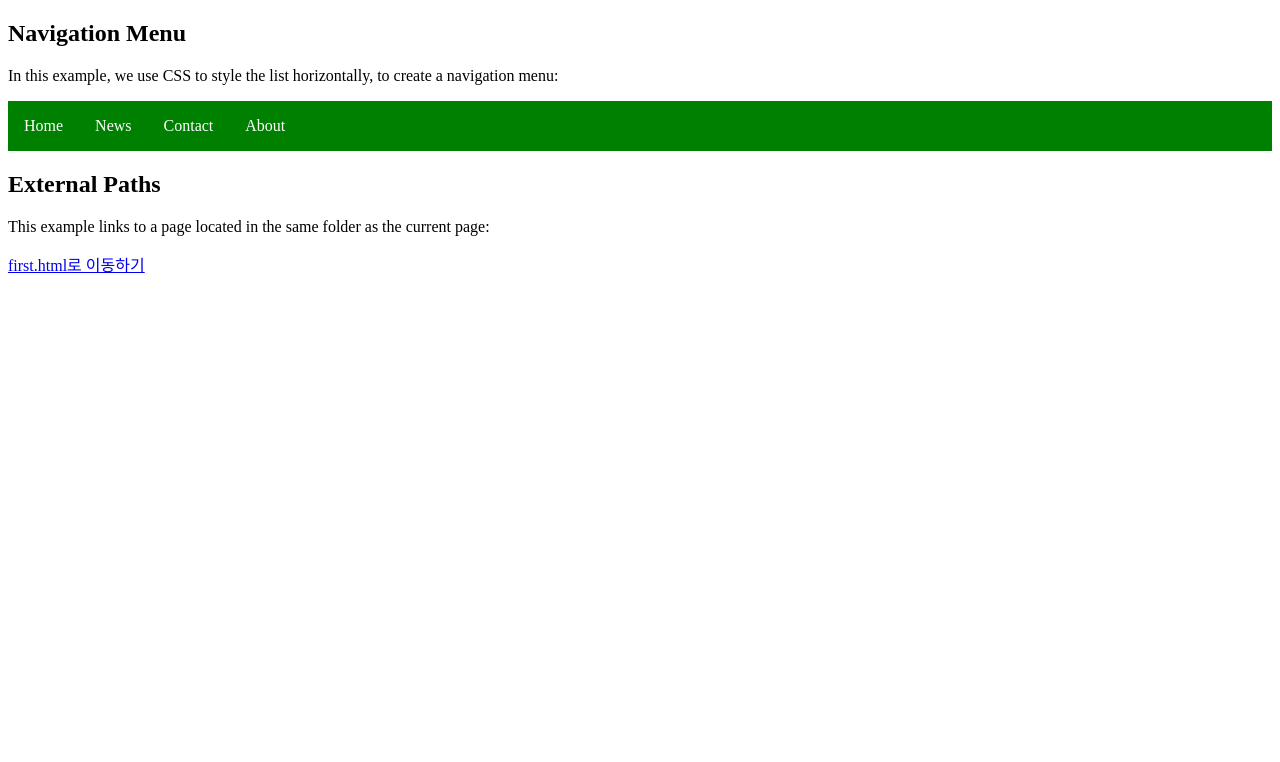
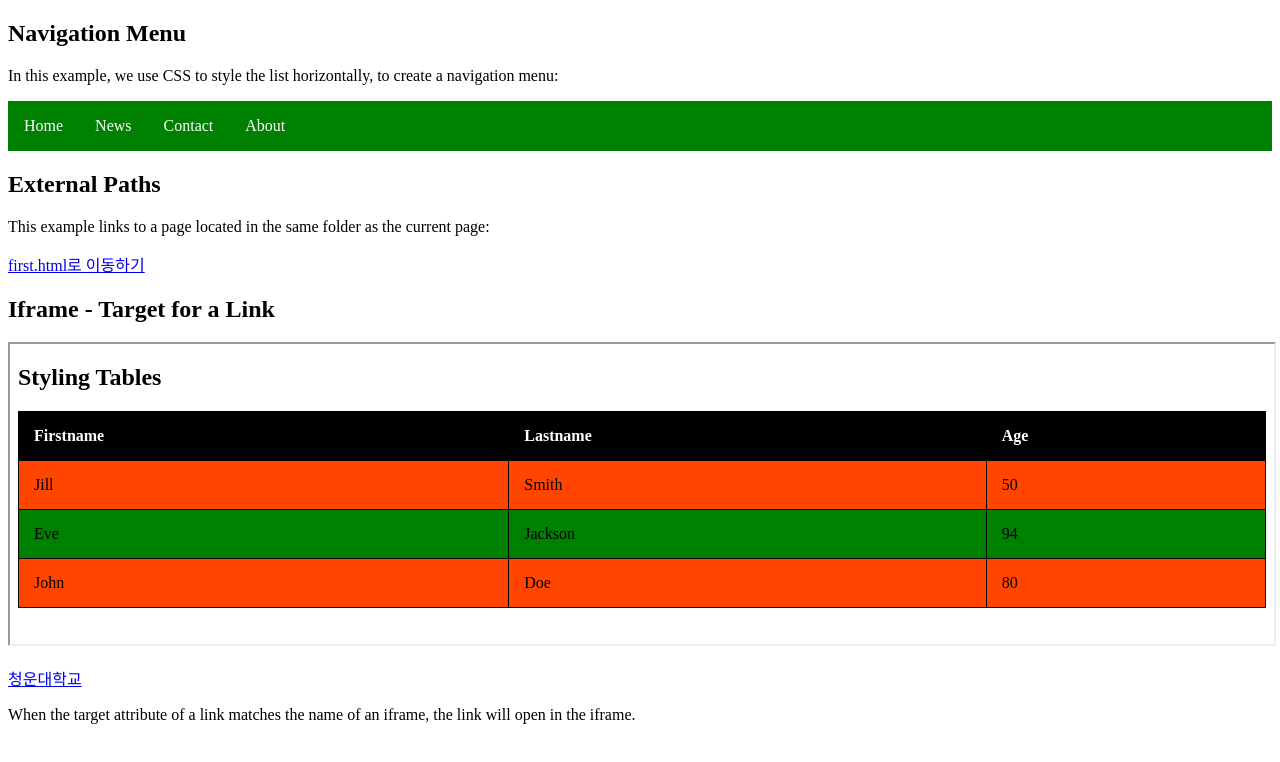
Before and after one commit to koyj01/html5, a plain HTML site: page index.html in a window 1280 px wide. Drawn offline with Linux system fonts and the light colour scheme.

Commit message:
index.html수정(iframe추가)

```diff
--- a/index.html
+++ b/index.html
@@ -45,5 +45,14 @@ li a:hover {
 
 <p><a href="html/first.html">first.html로 이동하기</first></a></p>
 
+
+<h2>Iframe - Target for a Link</h2>
+
+<iframe src="html/0401.html" name="iframe_a" height="300px" width="100%" title="Iframe Example"></iframe>
+
+<p><a href="http://www.chungwoon.ac.kr" target="iframe_a">청운대학교</a></p>
+
+<p>When the target attribute of a link matches the name of an iframe, the link will open in the iframe.</p>
+
 </body>
 </html>
```
